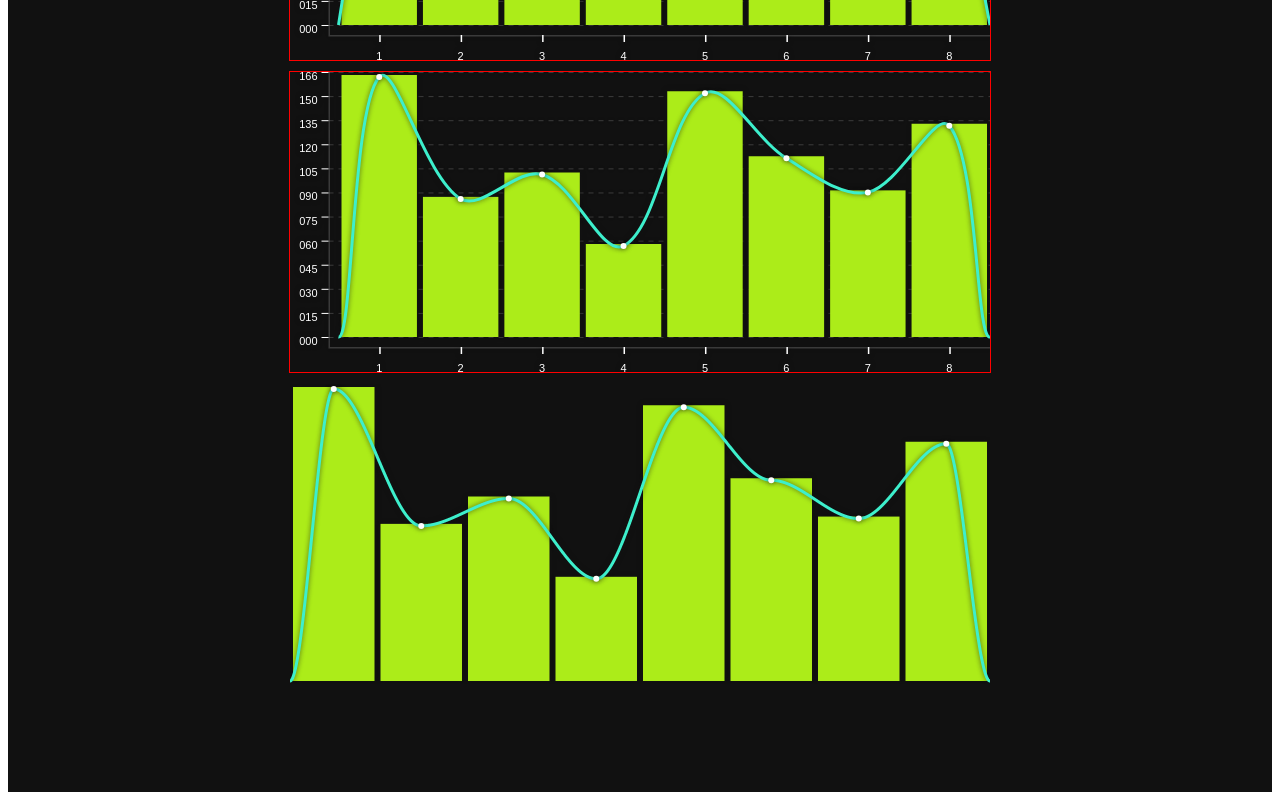
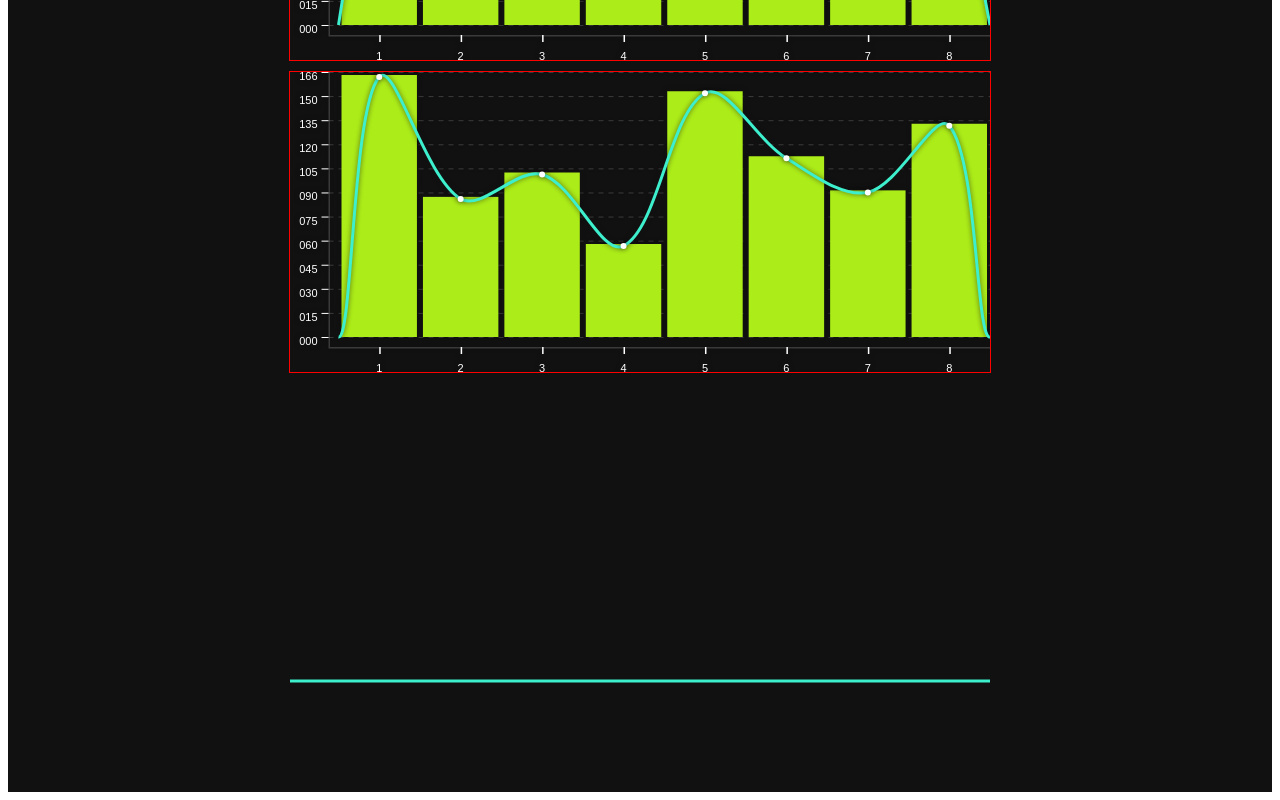
Before and after one commit to Guilherme-j10/SMicroChart, a React (Vite) app: page / in a window 1280 px wide. Shown: the part 816-1616 px from the top of the page. Built offline with nearby package versions, Linux system fonts and the light colour scheme; the HTML template or start-up script is replaced by a standard one.

Commit message:
issue zero solved

```diff
--- a/src/App.tsx
+++ b/src/App.tsx
@@ -211,16 +211,16 @@ function App() {
             series: [
               {
                 color: '#3defcc',
-                data: [160, 85, 100, 56, 150, 110, 89, 130],
+                data: [0,0,0,0,0,0,0],
                 data_label: 'teste',
                 data_type: 'line'
               },
-              {
-                color: '#acec19',
-                data: [160, 85, 100, 56, 150, 110, 89, 130],
-                data_label: 'teste',
-                data_type: 'column'
-              }
+              // {
+              //   color: '#acec19',
+              //   data: [0,0,0,0,0,0,0],
+              //   data_label: 'teste',
+              //   data_type: 'column'
+              // }
             ],
             chart: {
               type: 'normal',
--- a/src/index.tsx
+++ b/src/index.tsx
@@ -288,6 +288,17 @@ export const SMicroChart: React.FC<PropsType> = ({
         } : null;
 
       },
+      is_dataset_null(current_dataset: number[]) {
+
+        let is_complete_zero = true;
+
+        for (const data of current_dataset)
+          if (data)
+            is_complete_zero = false
+
+        return is_complete_zero;
+
+      },
       draw_columns() {
 
         const vertical_boarder = options?.hide_vertical_data_set ? 0 : options.disable_sparklines ? 0 : this.margin_borders;
@@ -326,7 +337,8 @@ export const SMicroChart: React.FC<PropsType> = ({
           for (let z = 0; z < get_columns.length; z++) {
 
             const current_column = get_columns[z];
-            const chart_height_column = interpolation(current_column.data[x], [0, max_height], [2, this.enable_height - (padding_space / 2)]);
+            const is_null = this.is_dataset_null(current_column.data);
+            const chart_height_column = interpolation(current_column.data[x], [0, is_null ? 1 : max_height], [2, this.enable_height - (padding_space / 2)]);
 
             if (enable_stroke_bars) {
 
```
